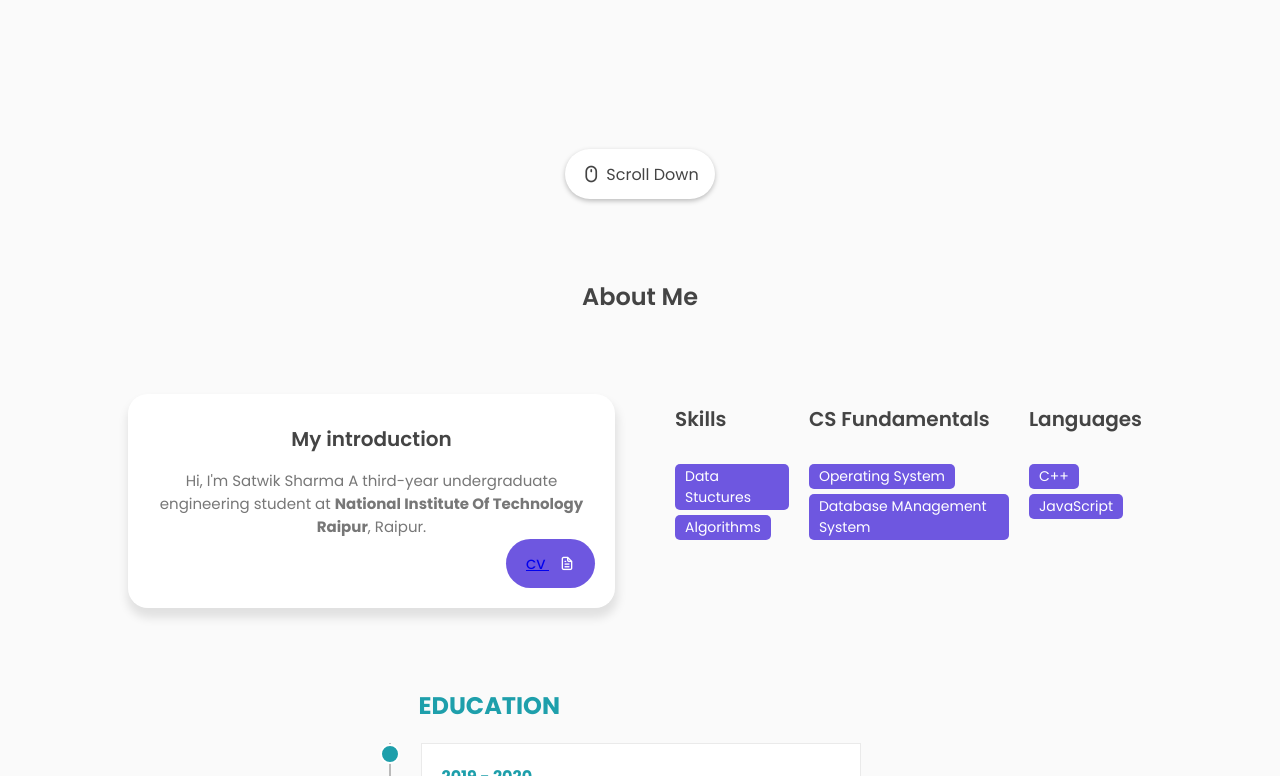
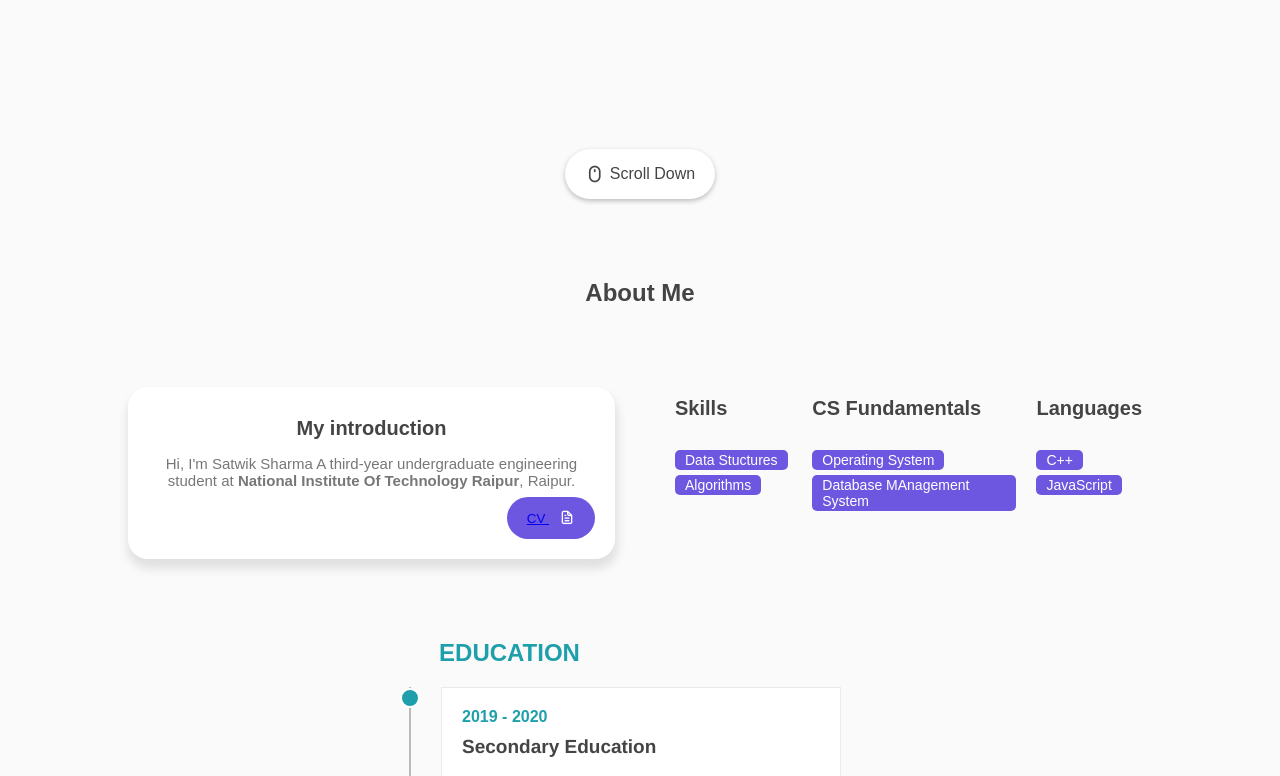
Before and after one commit to satwikNITRR/Portfolio, a plain HTML site: page index.html in a window 1280 px wide. Shown: the part 601-1377 px from the top of the page. Drawn offline with nearby package versions, Linux system fonts and the light colour scheme.

Commit message:
Update style.css

```diff
--- a/assets/style.css
+++ b/assets/style.css
@@ -23,7 +23,7 @@
     margin: 0;
     padding: 0;
     box-sizing: border-box;
-    font-family: 'Poppins', sans-serif;
+    font-family: 'Arial', sans-serif;
 }
 
 /* ----- SMOOTH SCROLL ----- */
```
